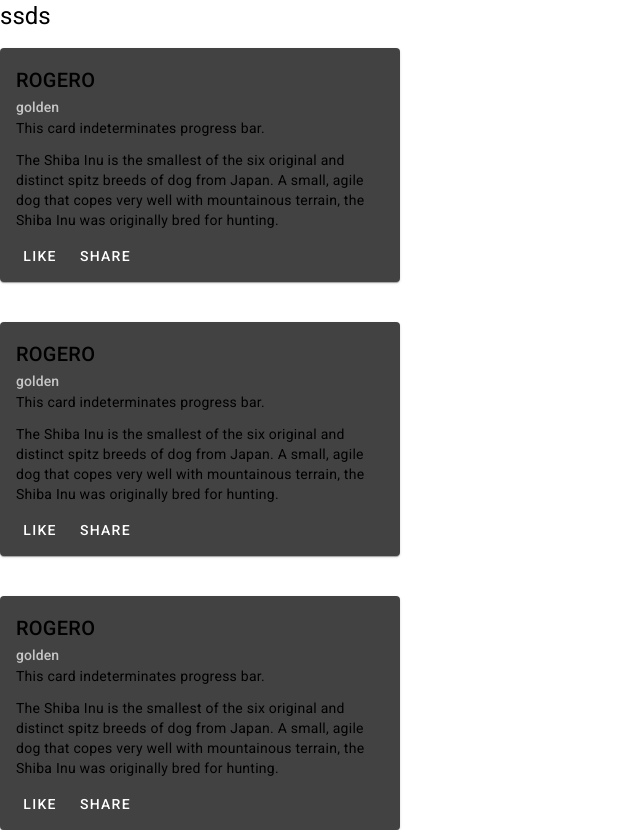
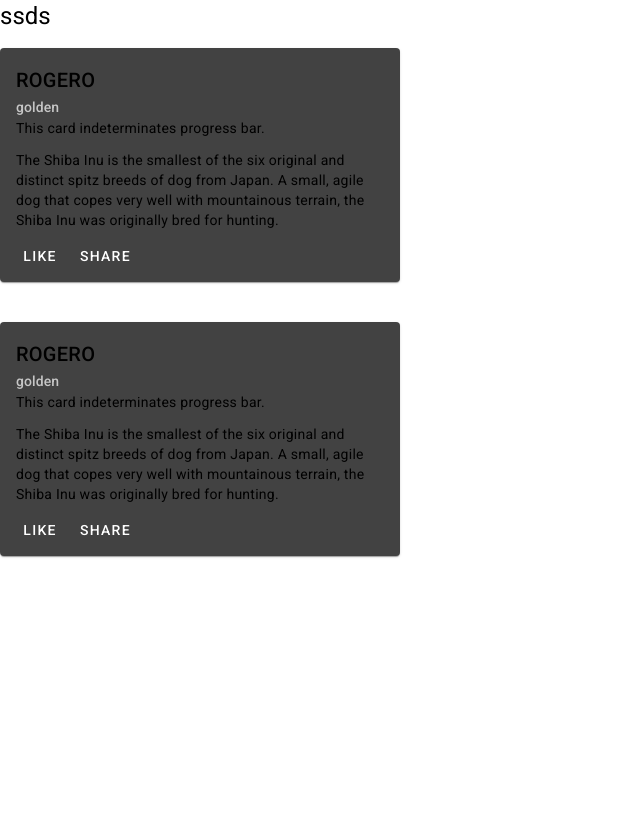
Before and after one commit to lelebiso/testAngular, an Angular app: page / in a window 1280 px wide. Shown: the whole page, without its empty margins (0-640 px from the left). After the commit the page ends 800 px from the top, so only its background shows below. Built offline with nearby package versions, Linux system fonts and the light colour scheme.

Commit message:
aggiunta bottone intermittente

```diff
--- a/src/app/app.component.html
+++ b/src/app/app.component.html
@@ -7,4 +7,4 @@
 </div>
 <br>
 <br>
-<cardComponent></cardComponent>
+<app-button> </app-button>
--- /dev/null
+++ b/src/app/button/button.component.html
@@ -0,0 +1 @@
+<button mat-raised-button color="primary" [disabled]="isDisabled">Primary</button>
--- /dev/null
+++ b/src/app/button/button.component.ts
@@ -0,0 +1,20 @@
+import { Component, OnInit } from '@angular/core';
+import { MatButtonModule } from '@angular/material/button';
+
+@Component({
+  selector: 'app-button',
+  templateUrl: './button.component.html',
+  styleUrls: ['./button.component.css'],
+  standalone: true,
+  imports: [MatButtonModule]
+})
+export class ButtonComponent implements OnInit{
+  isDisabled = true
+
+  ngOnInit(): void {
+    console.log("ngOnInit")
+    setInterval(()=>{
+      this.isDisabled = !this.isDisabled
+    }, 2000)
+  }
+}
```
Also changed, not shown: src/app/app.module.ts (+7 -3 lines), src/app/button/button.component.css (added), 1 other file (tests, documents, lock files or other folders).
